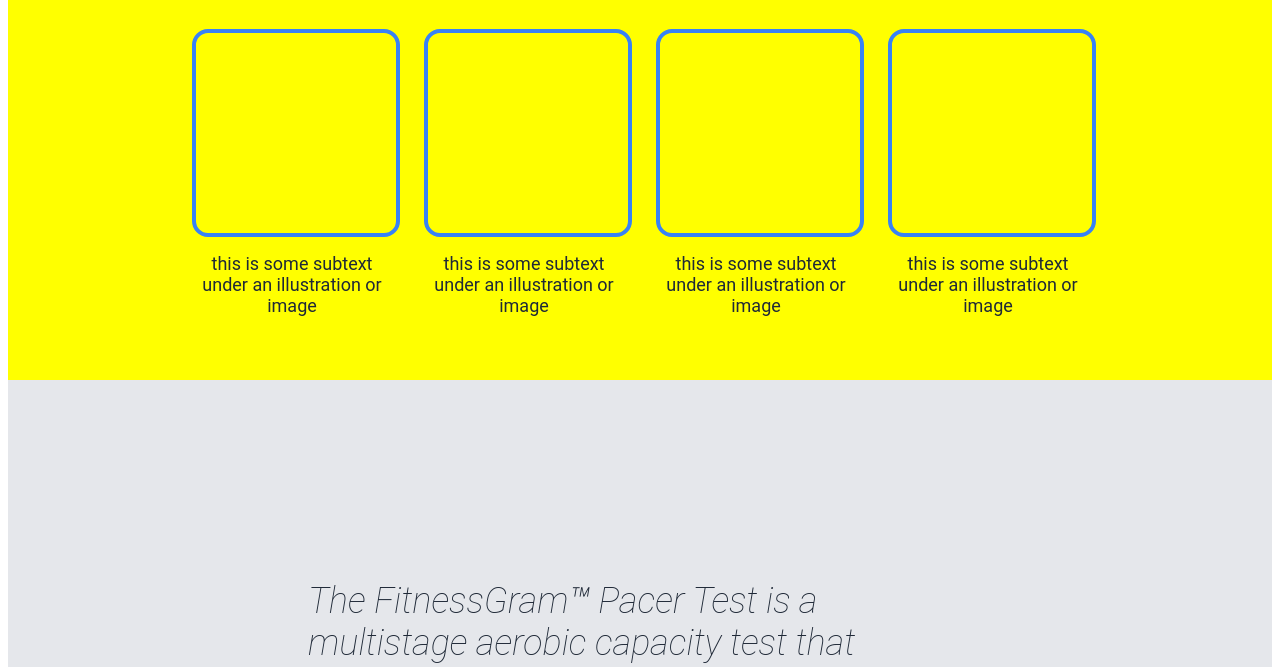
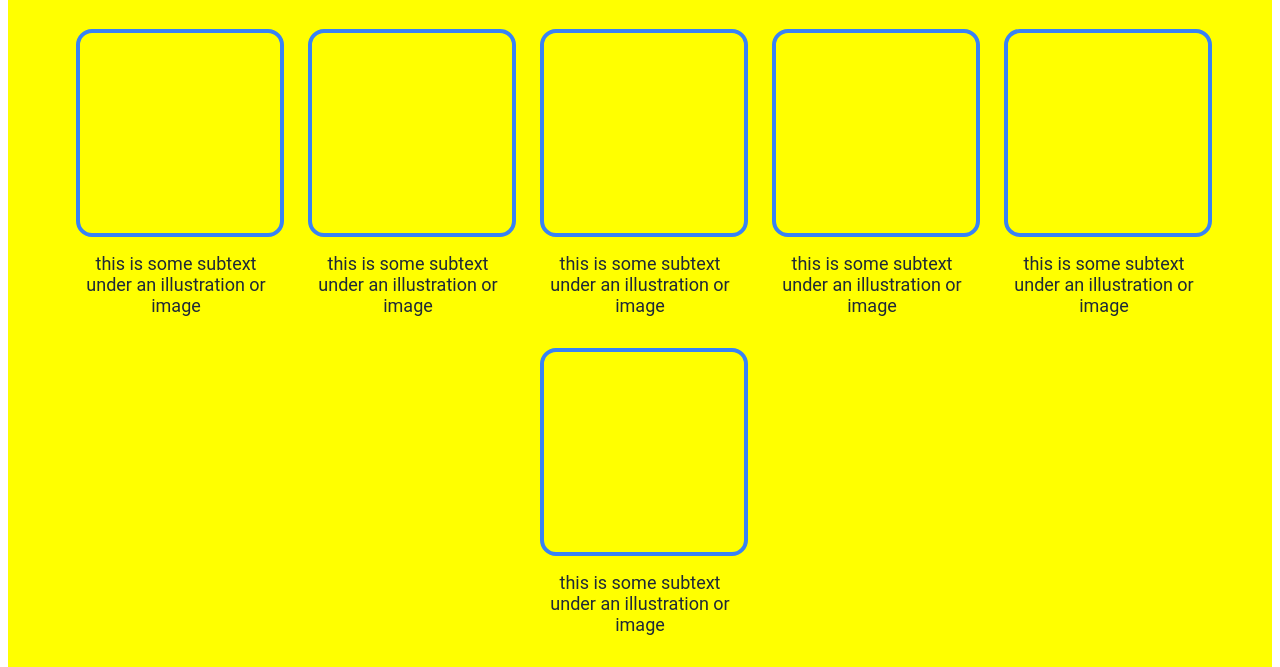
Before and after one commit to Starbey/landing-page, a plain HTML site: page index.html in a window 1280 px wide. Shown: the part 607-1274 px from the top of the page. Drawn offline with Linux system fonts and the light colour scheme.

Commit message:
Made images and subtext wrap below when page is shrunk

```diff
--- a/index.html
+++ b/index.html
@@ -53,6 +53,14 @@
         <div class="image-frame"></div>
         <div class="subtext">this is some subtext under an illustration or image</div>
       </div>
+      <div class="pair">
+        <div class="image-frame"></div>
+        <div class="subtext">this is some subtext under an illustration or image</div>
+      </div>
+      <div class="pair">
+        <div class="image-frame"></div>
+        <div class="subtext">this is some subtext under an illustration or image</div>
+      </div>
     </div>
   </div>
 
--- a/style.css
+++ b/style.css
@@ -106,10 +106,10 @@ button{
 
 .pairs-container{
     display:flex;
-    justify-content:space-between;
+    justify-content:center;
     gap:32px;
-    flex-shrink:0;
     padding:32px;
+    flex-wrap:wrap;
 }
 
 .pair{
```
